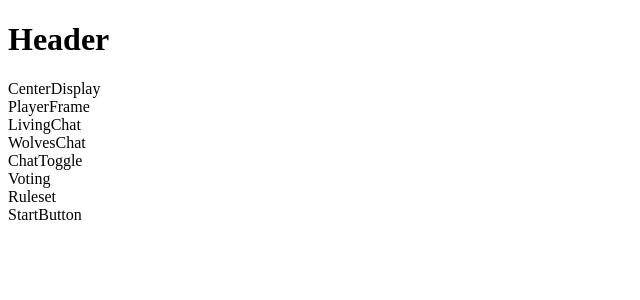
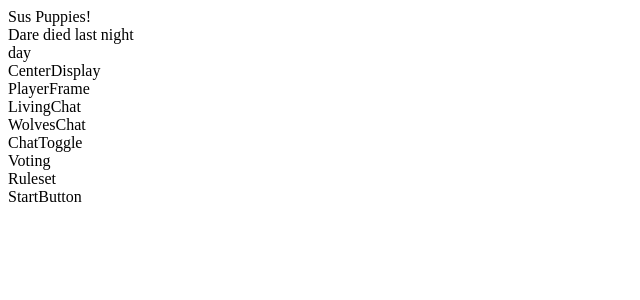
Before and after one commit to mwolf2531/Sus-Puppies, a React app: page / in a window 1280 px wide. Shown: the top 300 px of the page, without its empty margins (0-640 px from the left). Built offline with nearby package versions, Linux system fonts and the light colour scheme.

Commit message:
Implemented wireFrames for Header.jsx and updated wireframe on GamePage.jsx

```diff
--- a/src/GamePage/GamePage.jsx
+++ b/src/GamePage/GamePage.jsx
@@ -1,7 +1,7 @@
 import React, {useState} from 'react';
 import styled from 'styled-components';
 
-// import Header from './Header.jsx';
+import Header from './Header.jsx';
 // import CenterDisplay from './CenterDisplay.jsx';
 // import PlayerFrame from './PlayerFrame.jsx';
 // import LivingChat from './LivingChat.jsx';
@@ -17,7 +17,10 @@ const GamePage = () => {
   //Note: These states are not final in anyway.
   const [time, setTime] = useState(0);
   const [centerDisplay, setCenterDisplay] = useState({});
-  const [phaseResult, setPhaseResult] = useState(false);
+  const [phaseResult, setPhaseResult] = useState({
+    message: 'Dare died last night',
+    currentDay: 'day',
+  });
   const [currentDay, setCurrentDay] = useState('day');
   const [gameRules, setGameRules] = useState({});
   const [allPlayerInfo, setAllPlayerInfo] = useState({});
@@ -39,11 +42,10 @@ const GamePage = () => {
   }
 
   //Note: Divs are being used as place holders to avoid errors for missing components
-
   return (
   //TODO: Fill in components properly with handlers.
   <div>
-    <h1>Header</h1>
+    <Header props={phaseResult}/>
     <div>CenterDisplay</div>
     <div>PlayerFrame</div>
     <div>LivingChat</div>
--- a/src/GamePage/Header.jsx
+++ b/src/GamePage/Header.jsx
@@ -0,0 +1,13 @@
+import React from 'react';
+
+const Header = ({props:{message, currentDay}}) => {
+  return (
+    <div>
+      <div>Sus Puppies!</div>
+      <div>{message}</div>
+      <div>{currentDay}</div>
+    </div>
+  )
+}
+
+export default Header;
```
